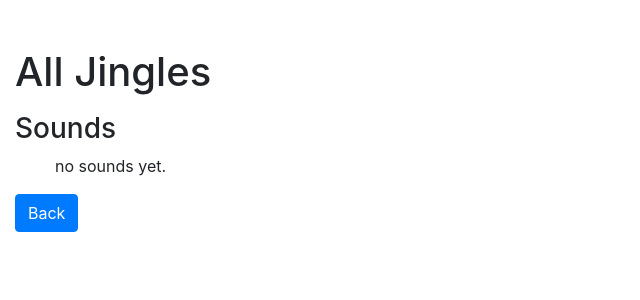
After one commit to nkrumahthis/clever-bell, a PHP site: template web/views/Jingle/read.php in a window 1280 px wide. The commit adds this page. Shown: the top 300 px of the page, without its empty margins (0-640 px from the left). Run offline with PHP 8.4, Linux system fonts and the light colour scheme; the template is opened without the code that fills it, so the values that code supplies are empty.

Commit message:
dev: jingles list

```diff
--- a/web/php/View.php
+++ b/web/php/View.php
@@ -22,4 +22,9 @@ class View
     {
         include('views/schedule/create.php');
     }
+
+    public static function jingleRead()
+    {
+        include('views/jingle/read.php');
+    }
 }
--- /dev/null
+++ b/web/views/Jingle/read.php
@@ -0,0 +1,40 @@
+<!DOCTYPE html>
+<html lang="en">
+
+<head>
+    <meta charset="UTF-8">
+    <meta http-equiv="X-UA-Compatible" content="IE=edge">
+    <meta name="viewport" content="width=device-width, initial-scale=1.0">
+    <link rel="stylesheet" href="https://stackpath.bootstrapcdn.com/bootstrap/4.5.2/css/bootstrap.min.css">
+    <link rel="stylesheet" href="css/styles.css">
+    <link rel="stylesheet" href="css/fontawesome.css">
+    <script src="js/jquery-3.6.0.min.js" crossorigin="anonymous"></script>
+    <title>CleverBell Editor : All Jingles</title>
+</head>
+
+<body>
+    <div class="wrapper">
+        <div class="container-fluid">
+            <div class="row">
+                <div class="col-md-12">
+                    <h1 class="mt-5 mb-3">All Jingles</h1>
+                    <h3>Sounds</h3>
+                    <ul>
+                        <?php
+                        $jingles = Jingle::getAll();
+                        foreach ($jingles as $jingle) {
+                            echo "<li>" . $jingle . "</li>";
+                        }
+                        if (sizeof($jingles) == 0) {
+                            echo "no sounds yet.";
+                        }
+                        ?>
+                    </ul>
+                    <p><a href="/" class="btn btn-primary">Back</a></p>
+                </div>
+            </div>
+        </div>
+    </div>
+</body>
+
+</html>
--- a/web/views/schedule/delete.php
+++ b/web/views/schedule/delete.php
@@ -0,0 +1 @@
+<?php
```
